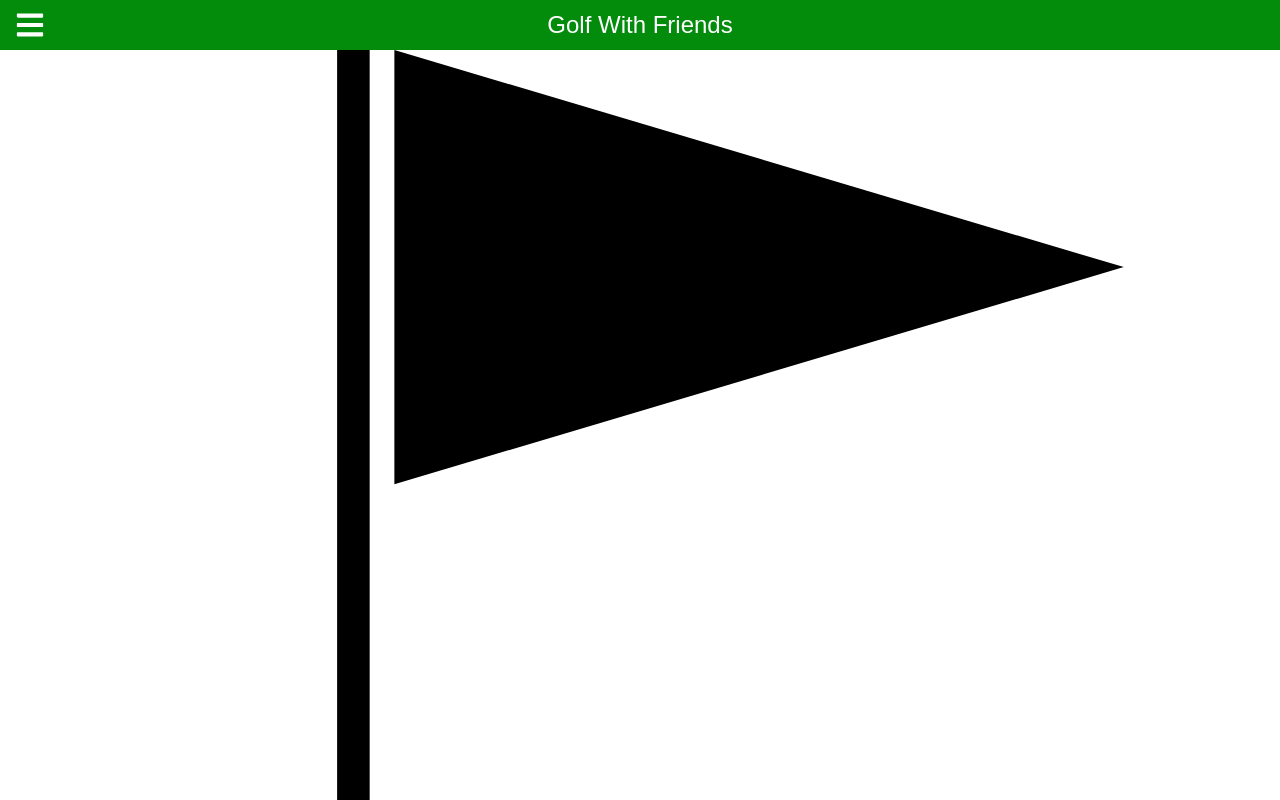
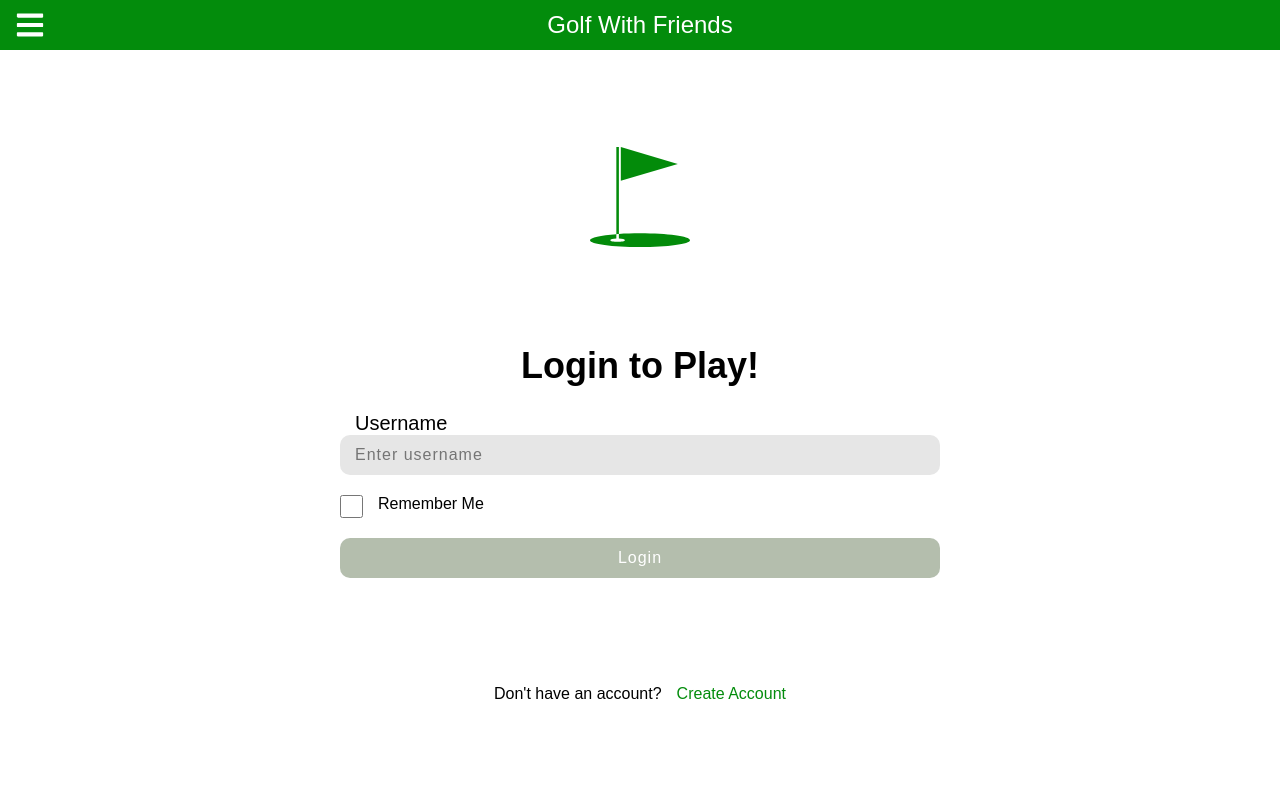
Before and after one commit to kylechung10/golf-score-app, a React (Create React App) app in the folder client/: page / in a window 1280 px wide. Shown: the top 800 px of the page. Built offline with nearby package versions, Linux system fonts and the light colour scheme; a web font is replaced by a local one.

Commit message:
Login / Create Account Styling

```diff
--- a/client/src/App.css
+++ /dev/null
@@ -1,5 +0,0 @@
-* {
-  margin: 0;
-  padding: 0;
-  box-sizing: border-box;
-}
--- a/client/src/App.scss
+++ b/client/src/App.scss
@@ -1,20 +1,4 @@
-@import "./components/colors";
-// Soleil-Font
-
-@mixin semibold {
-  font-weight: 600;
-  font-style: normal;
-}
-
-@mixin regular {
-  font-weight: 400;
-  font-style: normal;
-}
-
-@mixin light {
-  font-weight: 300;
-  font-style: normal;
-}
+@import "./components/colors", "./components/fonts";
 
 /*Universal Styling*/
 * {
@@ -31,13 +15,20 @@ body {
 }
 
 .page-container {
+  height: calc(100vh - 50px);
+  width: 100%;
   min-height: 600px;
   min-width: 300px;
+  display: flex;
+  flex-direction: column;
+  align-items: center;
 }
 
+/*Text Universal Styling*/
 h1 {
   font-size: 36px;
   @include semibold();
+  text-align: center;
 }
 
 h2 {
@@ -50,4 +41,63 @@ h3 {
   @include light();
 }
 
-/*Play Page*/
+/*Input Universal Styling*/
+form {
+  width: 80%;
+  max-width: 600px;
+  display: flex;
+  flex-direction: column;
+  justify-content: center;
+  align-content: center;
+}
+
+.form-input {
+  width: 100%;
+  margin: 10px 0;
+
+  label {
+    font-size: 20px;
+    padding-left: 15px;
+    @include regular();
+  }
+
+  input {
+    display: block;
+    letter-spacing: 1px;
+    width: 100%;
+    height: 40px;
+    border: none;
+    border-radius: 10px;
+    text-indent: 15px;
+    background-color: $input-color;
+
+    &:focus {
+      outline: none;
+    }
+  }
+}
+
+.btn-main {
+  width: 100%;
+  height: 40px;
+  background-color: $primary-color;
+  color: $secondary-text-color;
+  border: none;
+  border-radius: 10px;
+  box-shadow: 2px 2px 7px $shadow-color;
+  letter-spacing: 1px;
+
+  &:hover {
+    opacity: 0.9;
+    background: darkmagenta;
+    cursor: pointer;
+  }
+
+  &[disabled],
+  &[disabled]:hover {
+    cursor: not-allowed;
+    background: $shadow-color;
+    opacity: 1;
+    box-shadow: none;
+  }
+}
--- a/client/src/components/CreateAccount/index.js
+++ b/client/src/components/CreateAccount/index.js
@@ -19,25 +19,30 @@ function CreateAccount(props) {
   };
 
   return (
-    <div className="create-account">
-      <h1>Create New Account</h1>
+    <>
       <form id="create-account-form" onSubmit={(e) => createAccount(e)}>
+        <h1 className="form-header">Create Account</h1>
         <div className="form-input">
           <label htmlFor="create-user">Username</label>
           <input
             type="text"
             id="create-user"
+            placeholder="Create username"
             value={createUsername}
             onChange={(e) => setCreateUsername(e.target.value)}
           />
         </div>
         <div className="form-input">
-          <button type="submit" disabled={createUsername ? false : true}>
+          <button
+            type="submit"
+            className="btn-main"
+            disabled={createUsername ? false : true}
+          >
             Create Account
           </button>
         </div>
       </form>
-    </div>
+    </>
   );
 }
 
--- a/client/src/components/GameSetup/index.js
+++ b/client/src/components/GameSetup/index.js
@@ -61,8 +61,7 @@ function JoinGame(props) {
   return (
     <form onSubmit={(e) => handleJoin(e)}>
       <h2>Join Game</h2>
-      <fieldset>
-        <div className="field-input">
+      <div className="form-input">
         <label htmlFor="game-pin">Game Pin</label>
         <input
           type="text"
@@ -74,12 +73,15 @@ function JoinGame(props) {
           onChange={(e) => setInputPin(e.target.value)}
         />
       </div>
-        <div className="field-input">
-          <button type="submit" disabled={inputPin.length < 4}>
+      <div className="form-input">
+        <button
+          type="submit"
+          disabled={inputPin.length < 4}
+          className="btn-main"
+        >
           Join
         </button>
       </div>
-      </fieldset>
     </form>
   );
 }
@@ -107,8 +109,7 @@ function CreateGame(props) {
   return (
     <form id="create-game" onSubmit={(e) => handleCreate(e)}>
       <h1>Create New Game</h1>
-      <fieldset>
-        <div className="field-input">
+      <div className="form-input">
         <label htmlFor="course-name">Course Name:</label>
         <input
           type="text"
@@ -119,7 +120,7 @@ function CreateGame(props) {
           onChange={(e) => setCourseName(e.target.value)}
         />
       </div>
-        <div className="field-input">
+      <div className="form-input">
         <label htmlFor="holes-radio">Number of Holes</label>
         <input
           type="radio"
@@ -136,12 +137,11 @@ function CreateGame(props) {
           onChange={(e) => setHoles(e.target.value)}
         />
       </div>
-        <div className="field-input">
-          <button type="submit" disabled={holes === 0}>
+      <div className="form-input">
+        <button type="submit" disabled={holes === 0} className="btn-main">
           Create
         </button>
       </div>
-      </fieldset>
     </form>
   );
 }
--- a/client/src/components/Login/index.js
+++ b/client/src/components/Login/index.js
@@ -29,22 +29,21 @@ function Login(props) {
   }, [inputUsername, props.createdAccount]);
 
   return (
-    <div className="login">
-      <h1>Login to Play</h1>
+    <>
       <form id="login-form" onSubmit={(e) => loginUser(e)}>
+        <h1 className="form-header">Login to Play!</h1>
         <div className="form-input">
-          <label htmlFor="username">
-            Username:
+          <label htmlFor="username">Username</label>
           <input
             type="text"
             id="username"
             name="username"
+            placeholder="Enter username"
             value={inputUsername}
             onChange={(e) => setInputUsername(e.target.value)}
           />
-          </label>
         </div>
-        <div className="form-input">
+        <div className="form-input checkbox">
           <input
             type="checkbox"
             id="remember-me"
@@ -54,12 +53,16 @@ function Login(props) {
           <label htmlFor="remember-me">Remember Me</label>
         </div>
         <div className="form-input">
-          <button type="submit" disabled={inputUsername ? false : true}>
+          <button
+            type="submit"
+            className="btn-main"
+            disabled={inputUsername ? false : true}
+          >
             Login
           </button>
         </div>
       </form>
-    </div>
+    </>
   );
 }
 
--- a/client/src/components/Navbar/Navbar.scss
+++ b/client/src/components/Navbar/Navbar.scss
@@ -58,6 +58,7 @@
   &.active {
     left: 0;
     transition: 300ms;
+    z-index: 1000;
   }
 
   &-items {
--- a/client/src/components/_colors.scss
+++ b/client/src/components/_colors.scss
@@ -5,12 +5,12 @@ $theme-color: #038c0c;
 $bg-color: #fff;
 
 // Action colors
-$primary-color: #52bf04;
-
+$primary-color: #46a800;
+$shadow-color: #17360052;
 $secondary-color: #575cda;
 
 // Input backgrounds
-$input-color: #f2f2f2;
+$input-color: #e6e6e6;
 
 // Text colors
 $main-text-color: #1e1e1e;
--- /dev/null
+++ b/client/src/components/_fonts.scss
@@ -0,0 +1,14 @@
+@mixin semibold {
+  font-weight: 600;
+  font-style: normal;
+}
+
+@mixin regular {
+  font-weight: 400;
+  font-style: normal;
+}
+
+@mixin light {
+  font-weight: 300;
+  font-style: normal;
+}
--- a/client/src/pages/Play.js
+++ b/client/src/pages/Play.js
@@ -2,6 +2,7 @@ import React, { useState } from "react";
 import CreateAccount from "../components/CreateAccount";
 import GameSetup from "../components/GameSetup";
 import Login from "../components/Login";
+import "./Play.scss";
 
 function Play(props) {
   const { username } = props;
@@ -11,7 +12,7 @@ function Play(props) {
   const [createdAccount, setCreatedAccount] = useState(null);
 
   return (
-    <div className="page-container">
+    <div className="page-container play">
       {username ? (
         <GameSetup username={username} />
       ) : (
@@ -19,22 +20,25 @@ function Play(props) {
           <img
             src={`${process.env.PUBLIC_URL}/img/gwf_logo.svg`}
             alt="Logo"
-            className="home-logo"
+            id="home-logo"
           />
           {showLogin || createdAccount ? (
             <>
               <Login appLogin={appLogin} createdAccount={createdAccount} />
-              <label htmlFor="login-switch">Don't have an account?</label>
             </>
           ) : (
             <>
               <CreateAccount createdAccount={(e) => setCreatedAccount(e)} />
-              <label htmlFor="login-switch">Already have an account?</label>
             </>
           )}
-          <button onClick={() => setShowLogin(!showLogin)} id="login-switch">
-            {showLogin ? "Create Account" : "Log In"}
-          </button>
+          <div className="screen-switch">
+            <label htmlFor="login-switch">
+              {showLogin ? "Don't" : "Already"} have an account?
+            </label>
+            <button onClick={() => setShowLogin(!showLogin)} id="login-switch">
+              {showLogin ? "Create Account" : "Login"}
+            </button>
+          </div>
         </>
       )}
     </div>
--- /dev/null
+++ b/client/src/pages/Play.scss
@@ -0,0 +1,44 @@
+@import "../components/fonts", "../components/colors";
+
+.page-container.play {
+  justify-content: space-evenly;
+
+  .form-header {
+    margin-bottom: 15px;
+  }
+
+  .form-input.checkbox {
+    display: flex;
+    align-content: center;
+
+    label {
+      font-size: 16px;
+      @include light();
+    }
+
+    #remember-me {
+      height: 23px;
+      width: 23px;
+    }
+  }
+
+  .screen-switch {
+    width: 80%;
+    display: inline-flex;
+    justify-content: center;
+    gap: 15px;
+
+    button {
+      color: $theme-color;
+      @include regular();
+      background: none;
+      border: none;
+    }
+  }
+}
+#home-logo {
+  z-index: -1;
+  height: 100px;
+  filter: invert(17%) sepia(94%) saturate(4989%) hue-rotate(138deg)
+    brightness(103%) contrast(98%);
+}
```
Lines whose indentation alone changed are shown as unchanged.
